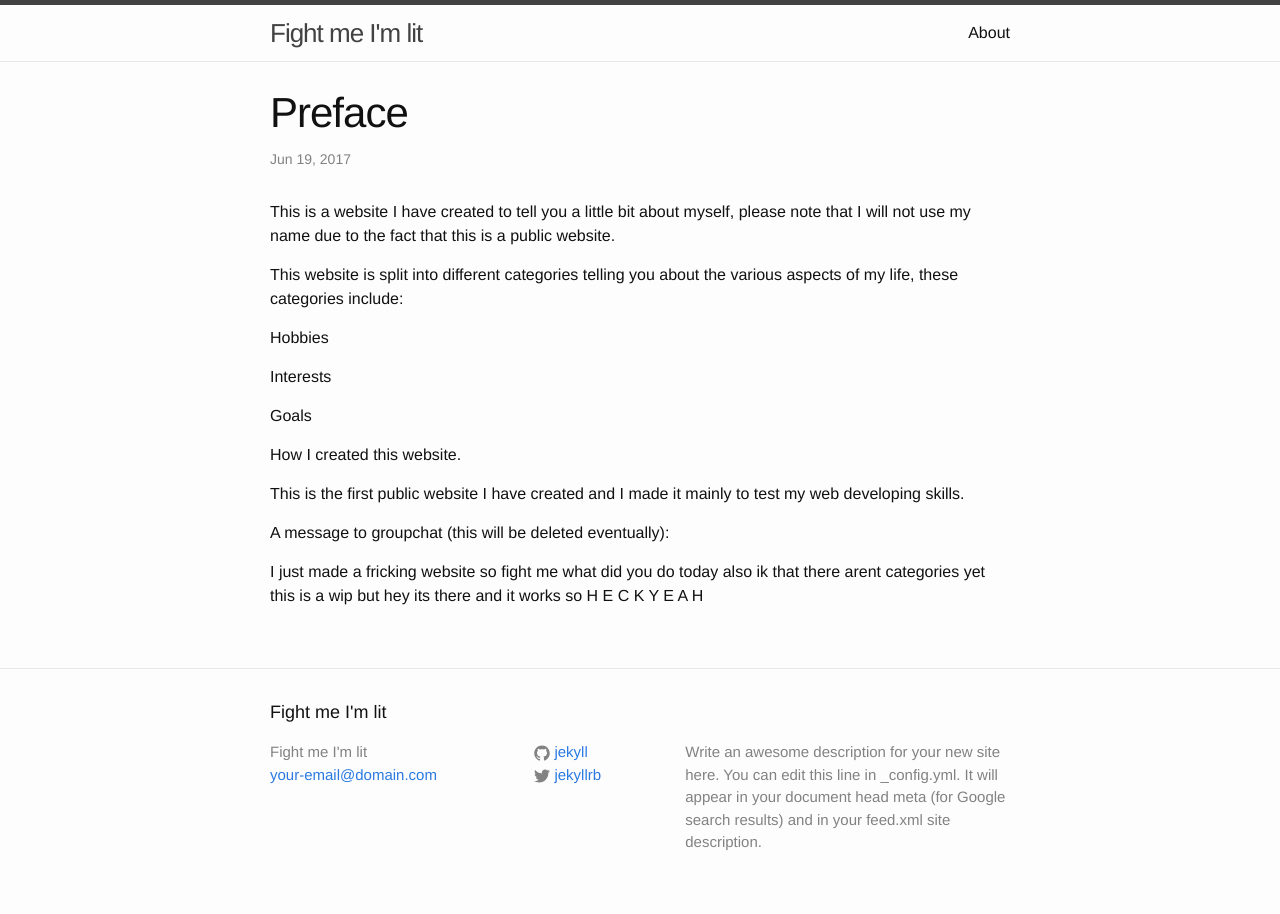
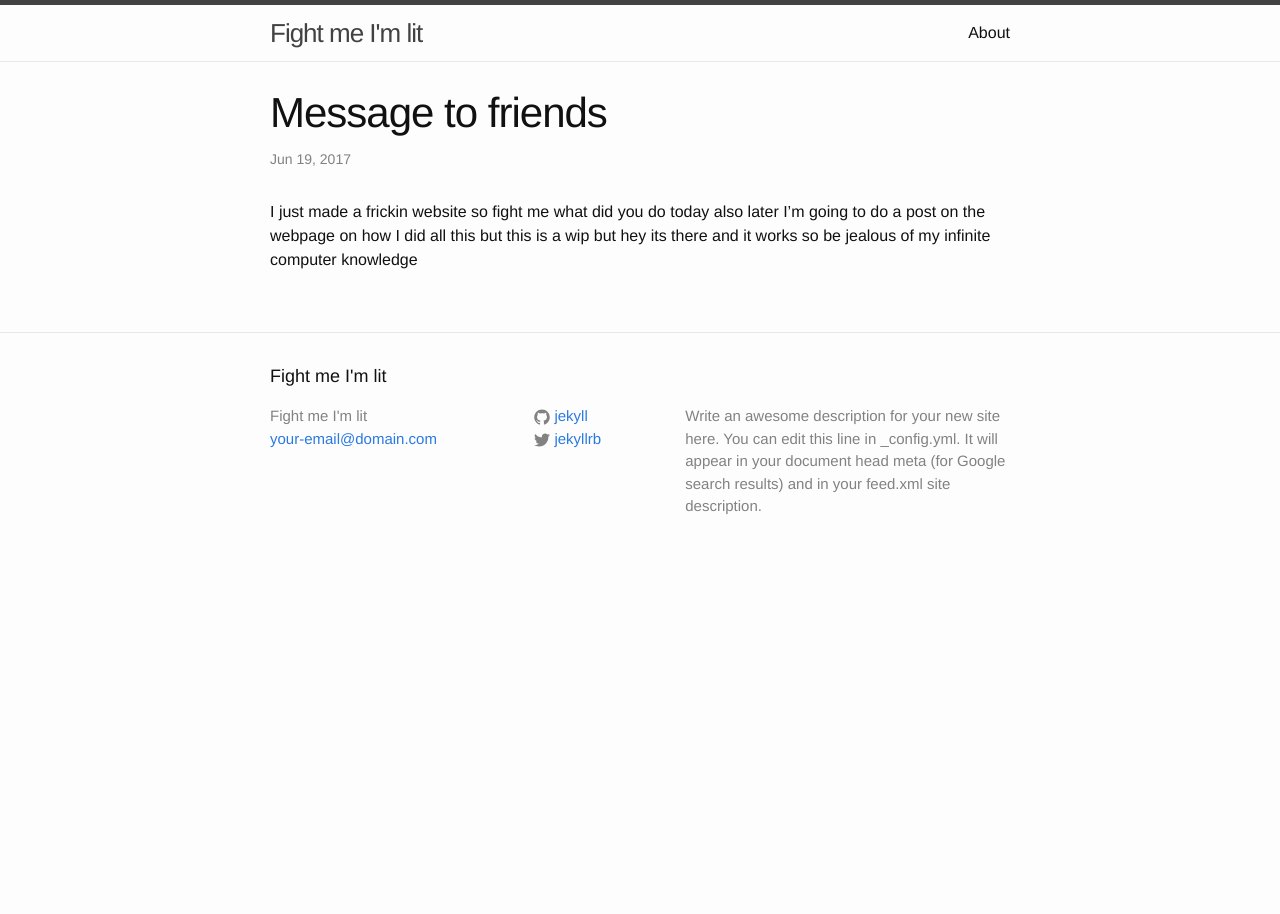
Before and after one commit to definitelynotillegal/definitelynotillegal.github.io, a Jekyll site: the page built from _posts/2017-06-19-welcome-to-jekyll.markdown, in a window 1280 px wide. Built offline with Jekyll 4.4.1, drawn with Linux system fonts in a browser that asks for light colours.

Commit message:
Update 2017-06-19-welcome-to-jekyll.markdown

```diff
--- a/_posts/2017-06-19-welcome-to-jekyll.markdown
+++ b/_posts/2017-06-19-welcome-to-jekyll.markdown
@@ -1,29 +1,8 @@
 ---
 layout: post
-title:  "Preface"
+title:  "Message to friends"
 date:   2017-06-19 04:06:20 +0000
 categories: jekyll update
 ---
-This is a website I have created to tell you a little bit about myself, please note that I will not use my name due to the fact that this is a public website.
 
-
-
-This website is split into different categories telling you about the various aspects of my life, these categories include:
-
-Hobbies
-
-Interests
-
-Goals
-
-How I created this website.
-
-
-
-This is the first public website I have created and I made it mainly to test my web developing skills.
-
-
-
-A message to groupchat (this will be deleted eventually):
-
-I just made a fricking website so fight me what did you do today also ik that there arent categories yet this is a wip but hey its there and it works so   H E C K   Y E A H
+I just made a frickin website so fight me what did you do today also later I'm going to do a post on the webpage on how I did all this but  this is a wip but hey its there and it works so be jealous of my infinite computer knowledge
```
